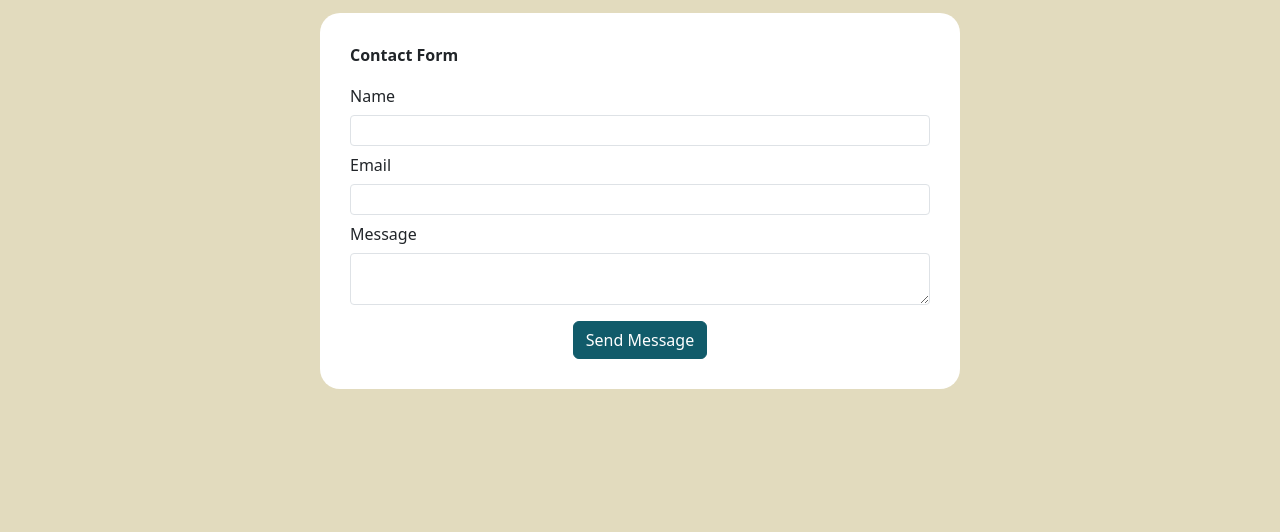
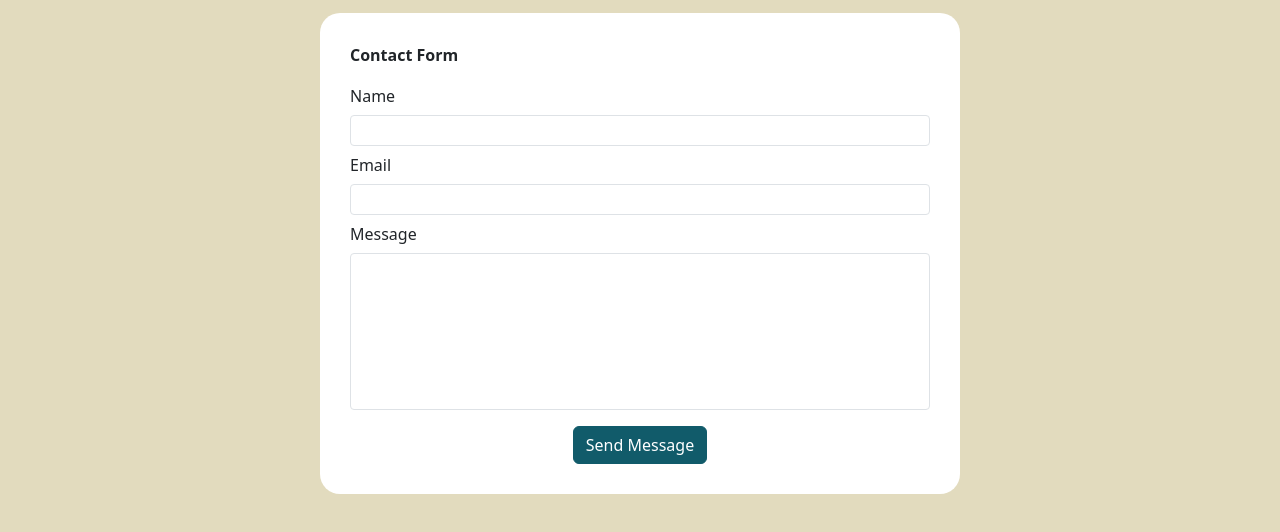
Before and after one commit to porksyy/integ, a plain HTML site: page contact-us.html in a window 1280 px wide. Shown: the part 156-688 px from the top of the page. Drawn offline with nearby package versions, Linux system fonts and the light colour scheme.

Commit message:
bigger textarea

```diff
--- a/contact-us.html
+++ b/contact-us.html
@@ -52,7 +52,7 @@
                 </div>
                 <div class="form-group">
                     <label class="col-form-label" for="usr-email">Message</label>
-                    <textarea class="form-control form-control-sm" name="usr-email" id="usr-email" value=""></textarea>
+                    <textarea class="form-control form-control-sm" style="resize:none;" rows="7" name="usr-email" id="usr-email" value=""></textarea>
                 </div>
                 <div class="text-center mt-3">
                     <button class="btn btn-primary color-override-5" style="
```
